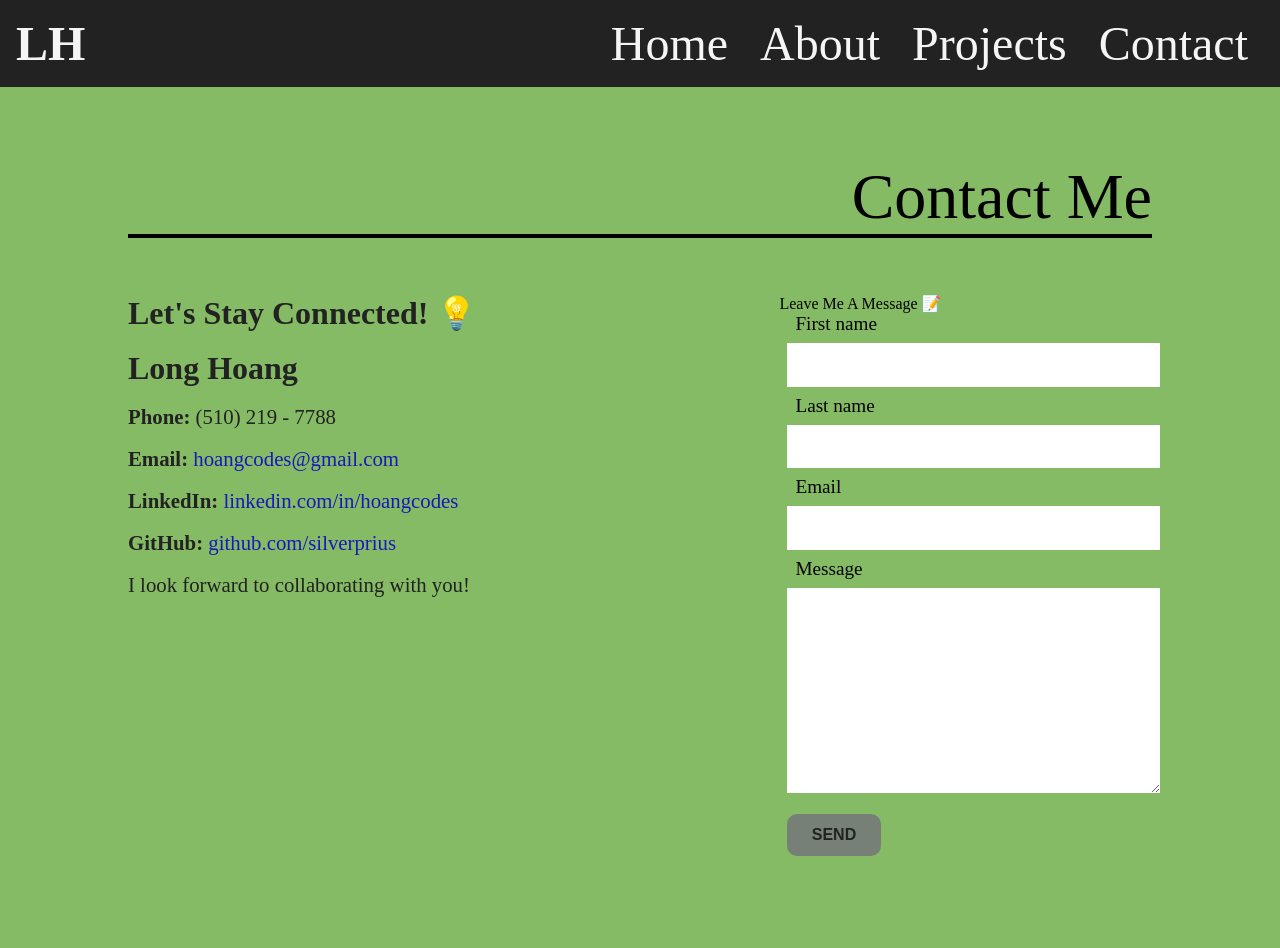
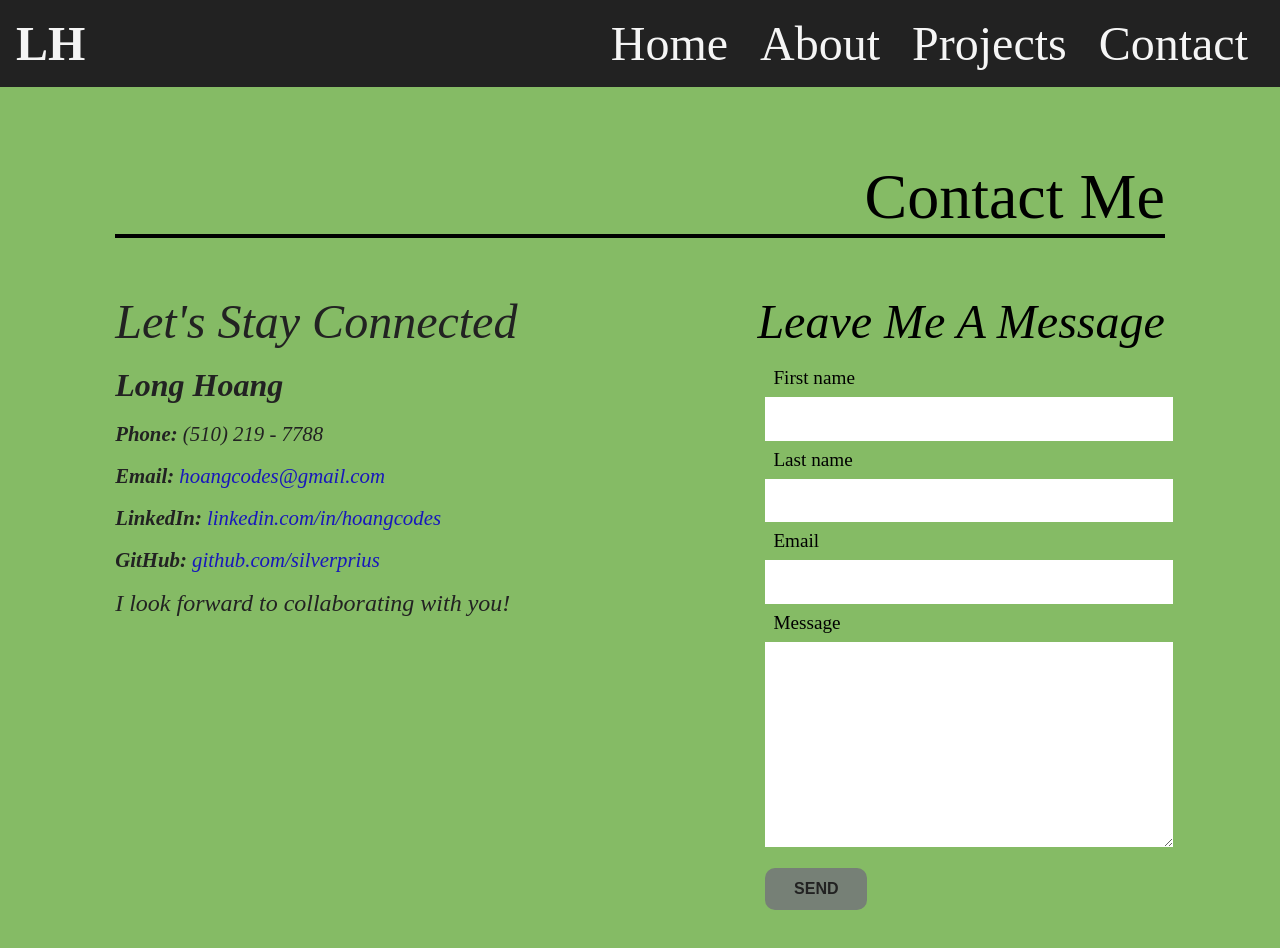
Before and after one commit to SilverPrius/LH-Portfolio, a React (Create React App) app: page /contact in a window 1280 px wide. Shown: the top 948 px of the page. Built offline with nearby package versions, Linux system fonts and the light colour scheme.

Commit message:
Updated CSS to contact page

```diff
--- a/src/pages/Contact/Contact.js
+++ b/src/pages/Contact/Contact.js
@@ -139,9 +139,11 @@ const Contact = () => {
       <div className='contact-inner'>
         <div className='contact-title'>Contact Me<hr></hr></div>
         <div className='contact-body'>
-          <div className='contact-info'>
-          <p className='contact-info-message'><strong>Let's Stay Connected! 💡</strong></p>
+          {/* <div className='contact-info'> */}
+            <address>
+              <p className='contact-info-message'>Let's Stay Connected</p>
               <br />
+
               <p className='contact-name'><strong>Long Hoang</strong></p>
               <br />
               <p><strong>Phone: </strong>(510) 219 - 7788</p>
@@ -153,9 +155,11 @@ const Contact = () => {
               <p><strong>GitHub: </strong> <a className='contact-link' href={"https://github.com/SilverPrius"}>github.com/silverprius</a></p>
               <br />
               <p className='contact-message'>I look forward to collaborating with you!</p>
-          </div>
-
-            <div className='form'>Leave Me A Message 📝
+          {/* </div> */}
+        </address>
+        <div className='form'>
+          <div className='form-message'>Leave Me A Message</div>
+          <br />
           <form
             name="contact"
             method="POST"
@@ -193,7 +197,7 @@ const Contact = () => {
         </div>
       </div>
     </div>
-    </div>
+    </div >
   )
 }
 
--- a/src/pages/Contact/contact.css
+++ b/src/pages/Contact/contact.css
@@ -5,7 +5,6 @@
 }
 
 .contact-inner {
-    width: 80%;
     margin: 0 auto;
     display: flex;
     height: 100vh;
@@ -34,7 +33,6 @@ form {
 input, textarea{
     width: 100%;
     padding: .8rem;
-    /* border-radius: 1rem; */
     border: thin;
     margin: .5rem;
     font-size: 1rem;
@@ -56,7 +54,7 @@ p {
     font-size: 1.3rem;
 }
 
-.contact-name, .contact-info-message {
+.contact-name{
     font-size: 2rem;
 }
 
@@ -73,3 +71,18 @@ p {
     text-decoration: underline;
 
 }
+
+.contact-info-message {
+margin-right: 15rem;
+font-size: 3rem;
+}
+
+.form-message {
+    font-size: 3rem;
+    font-style: italic;
+}
+
+.contact-message {
+    font-style: italic;
+    font-size: 1.5rem;
+}
```
Lines whose indentation alone changed are shown as unchanged.
